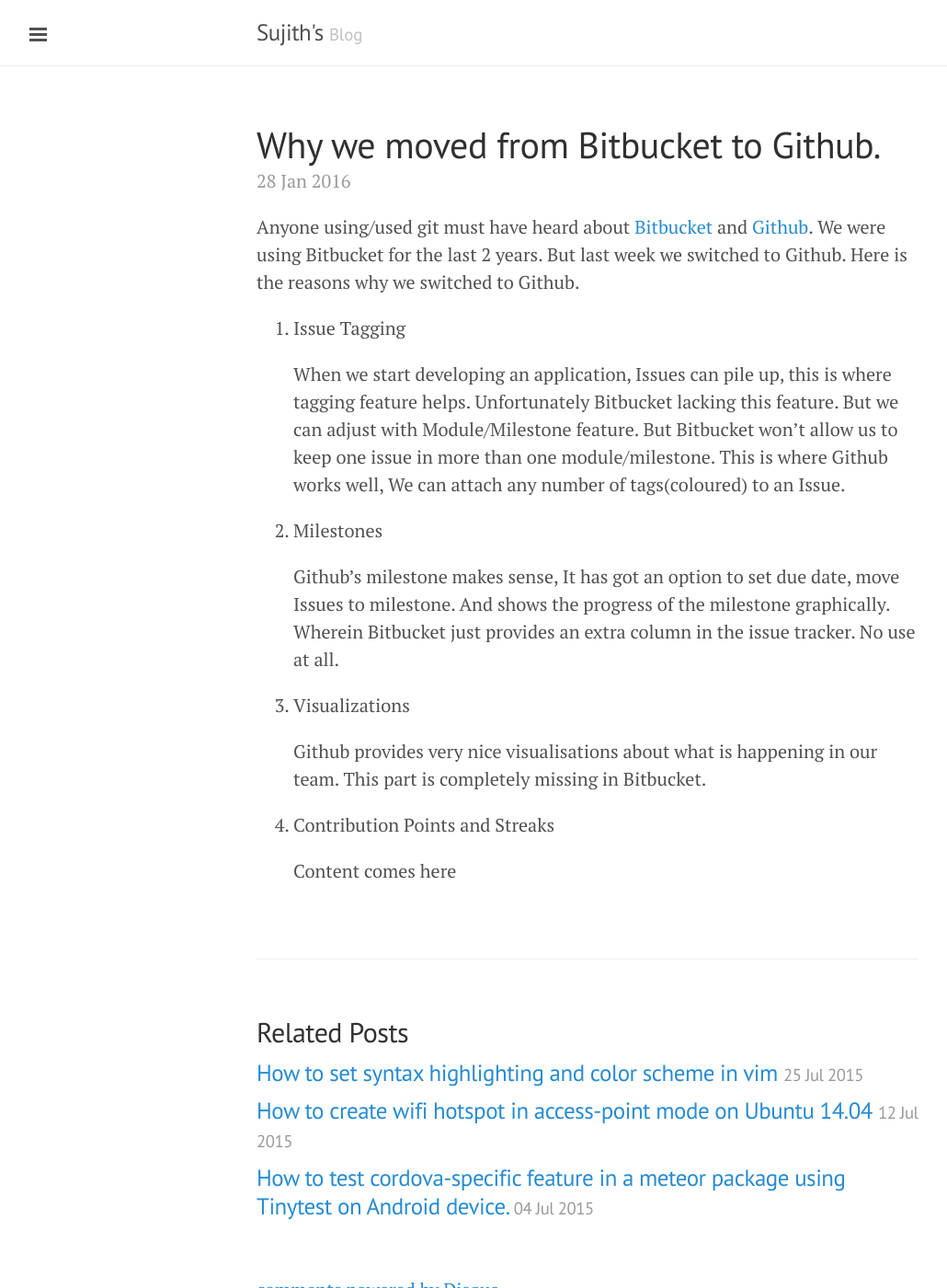
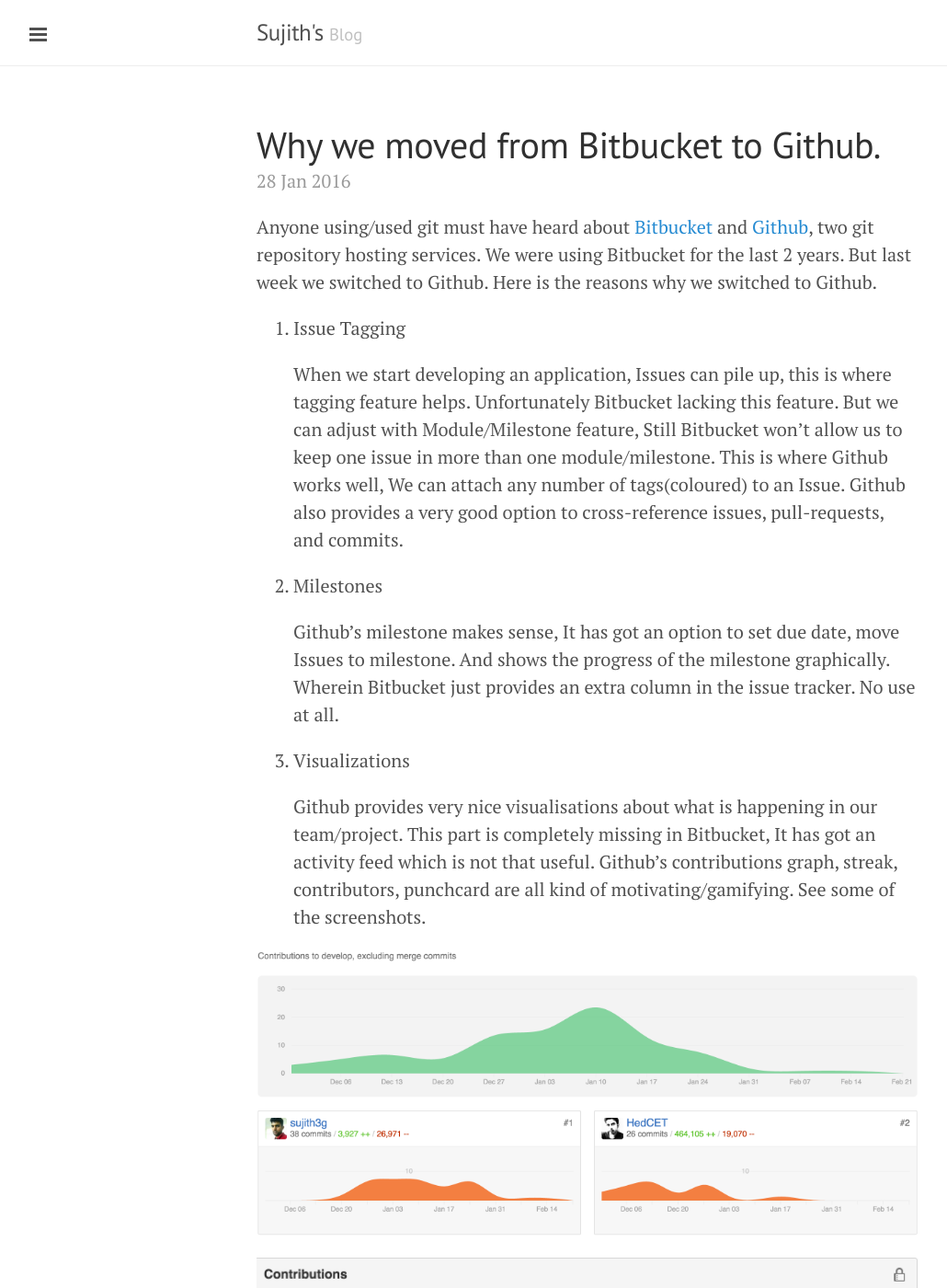
Before and after one commit to sujith3g/sujith3g.github.io, a Jekyll site: the page built from _posts/2016-01-28-Why-we-moved-to-Github.md, in a window 1280 px wide and 1400 px high. Shown: the whole window at 92% size, without its empty margins (1-1031 px from the left). Built offline with Jekyll 4.4.1, drawn with Linux system fonts in a browser that asks for light colours; Markdown is read by kramdown in place of the engine named in the settings; comment, search, counter and statistics services are not loaded.

Commit message:
Post about github

```diff
--- a/_config.yml
+++ b/_config.yml
@@ -10,6 +10,7 @@ title:            "Sujith's"
 tagline:          ' Blog'
 description:      'A Blog using Markdown and text editor'
 url:              http://sujith3g.github.io
+# url:              http://localhost:4000
 
 author:
   name:           'Sujith G'
--- a/_posts/2016-01-28-Why-we-moved-to-Github.md
+++ b/_posts/2016-01-28-Why-we-moved-to-Github.md
@@ -4,12 +4,13 @@ comments: true
 title: Why we moved from Bitbucket to Github.
 ---
 
-Anyone using/used git must have heard about [Bitbucket](http://bitbucket.org/) and [Github](https://github.com/). We were using Bitbucket for the last 2 years. But last week we switched to Github. Here is the reasons why we switched to Github.
+Anyone using/used git must have heard about [Bitbucket](http://bitbucket.org/) and [Github](https://github.com/), two git repository hosting services. We were using Bitbucket for the last 2 years. But last week we switched to Github. Here is the reasons why we switched to Github.
 
 1.    Issue Tagging
 
-      When we start developing an application, Issues can pile up, this is where tagging feature helps. Unfortunately Bitbucket lacking this feature. But we can adjust with Module/Milestone feature.
-But Bitbucket won't allow us to keep one issue in more than one module/milestone. This is where Github works well, We can attach any number of tags(coloured) to an Issue.
+      When we start developing an application, Issues can pile up, this is where tagging feature helps. Unfortunately Bitbucket lacking this feature. But we can adjust with Module/Milestone feature,
+Still Bitbucket won't allow us to keep one issue in more than one module/milestone. This is where Github works well, We can attach any number of tags(coloured) to an Issue.
+Github also provides a very good option to cross-reference issues, pull-requests, and commits.
 
 2.  Milestones
 
@@ -17,8 +18,9 @@ But Bitbucket won't allow us to keep one issue in more than one module/milestone
 
 3. Visualizations
 
-   Github provides very nice visualisations about what is happening in our team. This part is completely missing in Bitbucket.
+     Github provides very nice visualisations about what is happening in our team/project. This part is completely missing in Bitbucket, It has got an activity feed which is not that useful. Github's contributions graph, streak, contributors, punchcard are all kind of motivating/gamifying. See some of the screenshots.
 
-4. Contribution Points and Streaks
+![contributors]({{ site.url }}/assets/contributors.png)
 
-   Content comes here
+
+![streak]({{ site.url }}/assets/streak.png)
```
Also changed, not shown: assets/contributors.png (added), assets/streak.png (added).
